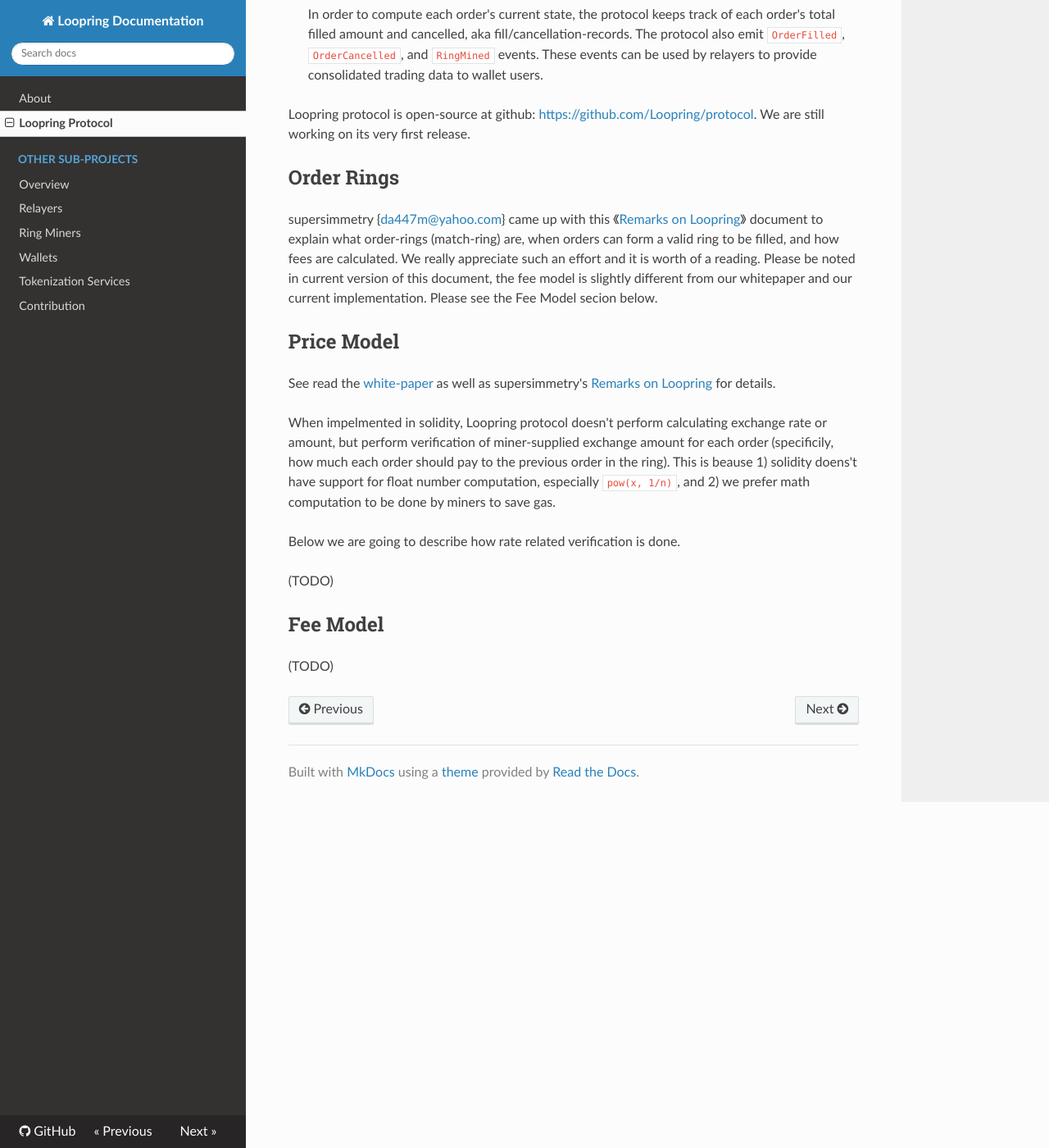
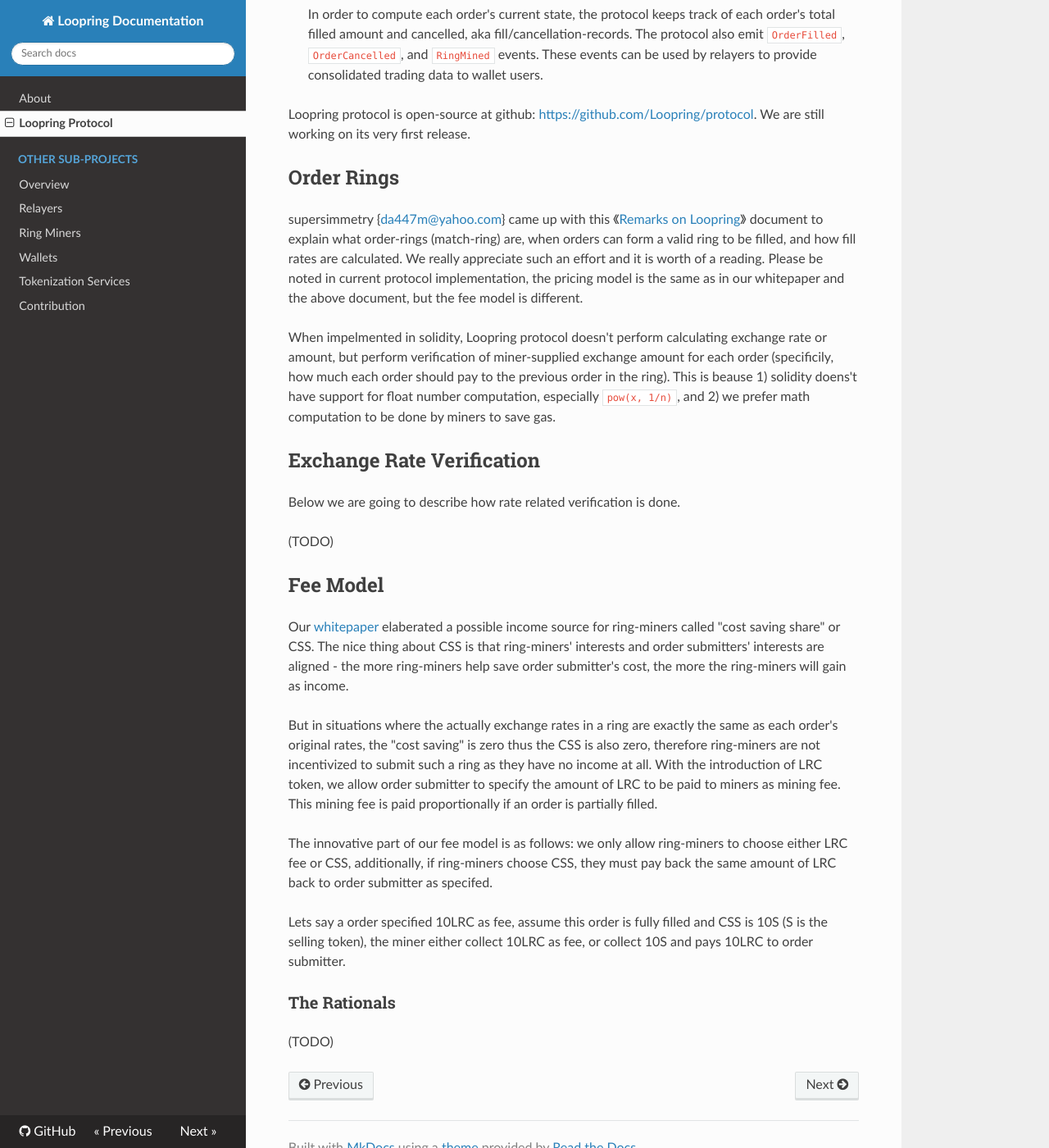
Before and after one commit to mfinestone/documents, an MkDocs documentation site: the page built from docs/protocol.md, in a window 1280 px wide and 1400 px high, scrolled down 906 px. Shown: the whole window at 82% size. Built offline with MkDocs 1.6.1, drawn with Linux system fonts in a browser that asks for light colours; nearby versions of some CDN libraries; old or Windows-style settings are respelled for this version of MkDocs.

Commit message:
describe fee-model

```diff
--- a/docs/protocol.md
+++ b/docs/protocol.md
@@ -27,18 +27,26 @@
 
 ## Order Rings
 
-supersimmetry {[da447m@yahoo.com](mailto:da447m@yahoo.com)} came up with this 《[Remarks on Loopring](pdf/supersimmetry-loopring-remark.pdf)》 document to explain what order-rings (match-ring) are, when orders can form a valid ring to be filled, and how fees are calculated. We really appreciate such an effort and it is worth of a reading. Please be noted in current version of this document, the fee model is slightly different from our whitepaper and our current implementation. Please see the Fee Model secion below.
-
-## Price Model
-
-See read the [white-paper](https://github.com/Loopring/whitepaper/raw/master/en_whitepaper.pdf) as well as supersimmetry's [Remarks on Loopring](pdf/supersimmetry-loopring-remark.pdf) for details.
+supersimmetry {[da447m@yahoo.com](mailto:da447m@yahoo.com)} came up with this 《[Remarks on Loopring](pdf/supersimmetry-loopring-remark.pdf)》 document to explain what order-rings (match-ring) are, when orders can form a valid ring to be filled, and how fill rates are calculated. We really appreciate such an effort and it is worth of a reading. Please be noted in current protocol implementation, the pricing model is the same as in our whitepaper and the above document, but the fee model is different.
 
 When impelmented in solidity, Loopring protocol doesn't perform calculating exchange rate or amount, but perform verification of miner-supplied exchange amount for each order (specificily, how much each order should pay to the previous order in the ring). This is beause 1) solidity doens't have support for float number computation, especially `pow(x, 1/n)`, and 2) we prefer math computation to be done by miners to save gas.
 
+
+## Exchange Rate Verification
 Below we are going to describe how rate related verification is done.
 
 (TODO)
 
 ## Fee Model
 
+Our [whitepaper](https://github.com/Loopring/whitepaper/raw/master/en_whitepaper.pdf) elaberated a possible income source for ring-miners called "cost saving share" or CSS. The nice thing about CSS is that ring-miners' interests and order submitters' interests are aligned - the more ring-miners help save order submitter's cost, the more the ring-miners will gain as income.
+
+But in situations where the actually exchange rates in a ring are exactly the same as each order's original rates, the "cost saving" is zero thus the CSS is also zero, therefore ring-miners are not incentivized to submit such a ring as they have no income at all. With the introduction of LRC token, we allow order submitter to specify the amount of LRC to be paid to miners as mining fee. This mining fee is paid proportionally if an order is partially filled.
+
+The innovative part of our fee model is as follows: we only allow ring-miners to choose either LRC fee or CSS, additionally, if ring-miners choose CSS, they must pay back the same amount of LRC back to order submitter as specifed.
+
+Lets say a order specified 10LRC as fee, assume this order is fully filled and CSS is 10S (S is the selling token), the miner either collect 10LRC as fee, or collect 10S and pays 10LRC to order submitter.
+
+### The Rationals
+
 (TODO)
```
Also changed, not shown: 1 other file.
